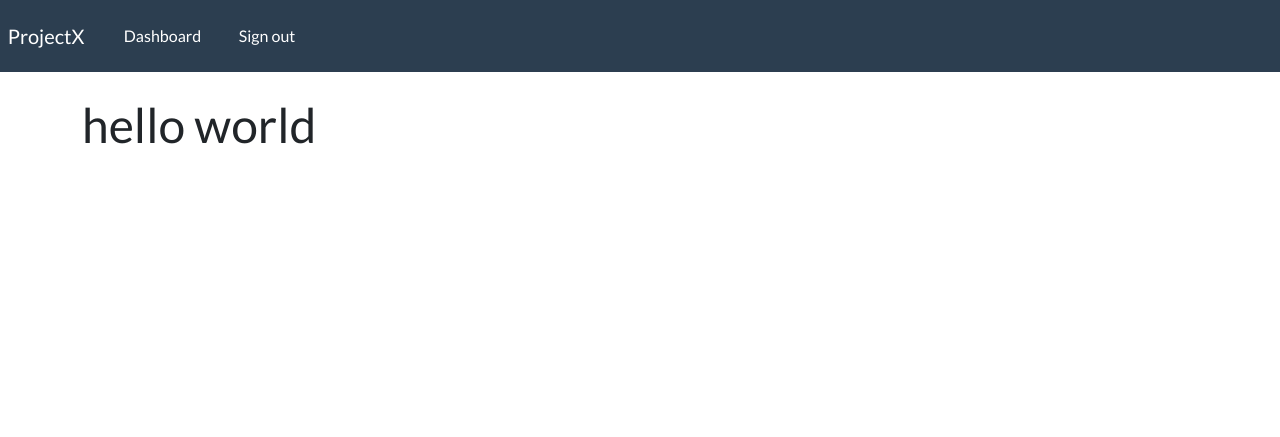
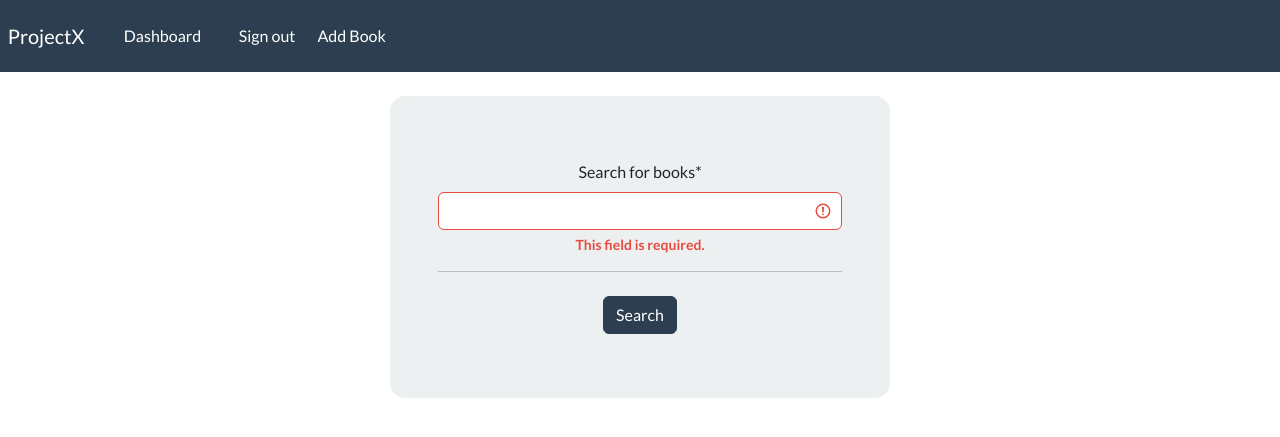
Before and after one commit to DagmawiDelelegne/SB, a Django app: page /dashboard in a window 1280 px wide. Shown: the top 437 px of the page. Run offline with Django 5.2, Linux system fonts and the light colour scheme; a user stored in the database is signed in; some libraries are stand-ins or nearby versions.

Commit message:
The search bar is created but the results of search are shown as string and dont have link to show additional information

```diff
--- a/shareab/forms.py
+++ b/shareab/forms.py
@@ -2,15 +2,31 @@ from django.contrib.auth.forms import UserCreationForm,AuthenticationForm
 from django.contrib.auth.models import User
 
 from django import forms
+
+from .choices import CAMPUS_CHOICES
 from django.forms.widgets import PasswordInput, TextInput
+
 class CreateUserForm(UserCreationForm):
+    campus = forms.ChoiceField(choices=CAMPUS_CHOICES, required=True)
+    bio = forms.CharField(widget=forms.Textarea(attrs={'rows' : 3, 'cols' : 30}), required=False)
+    profile_image = forms.ImageField(required=False)
 
     class Meta:
         model = User
-        fields = ['username', 'password1', 'password2']
+        fields = ['username', 'password1', 'password2', 'campus', 'bio', 'profile_image']
 
 # - login a user
 
 class LoginForm(AuthenticationForm):
         username = forms.CharField(widget=TextInput())
         password = forms.CharField(widget=PasswordInput())
+
+# - search bar
+class BookSearchForm(forms.Form):
+     search_query = forms.CharField(label="Search for books", max_length= 100)
+
+# - add a book
+class BookForm(forms.Form):
+     title = forms.CharField(max_length=255)
+     author = forms.CharField(max_length=255)
+     course = forms.CharField(max_length=255)
--- a/shareab/models.py
+++ b/shareab/models.py
@@ -14,6 +14,7 @@ class Profile(models.Model):
 class Book(models.Model):
     title = models.CharField(max_length=255)
     author = models.CharField(max_length=255)
+    course = models.CharField(max_length=255)
     user = models.ForeignKey(User, on_delete=models.CASCADE)
     created_at = models.DateTimeField(auto_now_add=True)
 
--- a/shareab/templates/shareab/base.html
+++ b/shareab/templates/shareab/base.html
@@ -31,13 +31,13 @@
 
         </div>
 
-        <script src="{% static 'js/app.js' %}">
+        <script src="{% static 'js/app.js' %}"></script>
 
-            <script src="https://code.jquery.com/jquery-3.4.1.slim.min.js" integrity="sha384-J6qa4849blE2+poT4WnyKhv5vZF5SrPo0iEjwBvKU7imGFAV0wwj1yYfoRSJoZ+n" crossorigin="anonymous"></script>
+        <script src="https://code.jquery.com/jquery-3.4.1.slim.min.js" integrity="sha384-J6qa4849blE2+poT4WnyKhv5vZF5SrPo0iEjwBvKU7imGFAV0wwj1yYfoRSJoZ+n" crossorigin="anonymous"></script>
 
-            <script src="https://cdn.jsdelivr.net/npm/popper.js@1.16.0/dist/umd/popper.min.js" integrity="sha384-Q6E9RHvbIyZFJoft+2mJbHaEWldlvI9IOYy5n3zV9zzTtmI3UksdQRVvoxMfooAo" crossorigin="anonymous"></script>
+        <script src="https://cdn.jsdelivr.net/npm/popper.js@1.16.0/dist/umd/popper.min.js" integrity="sha384-Q6E9RHvbIyZFJoft+2mJbHaEWldlvI9IOYy5n3zV9zzTtmI3UksdQRVvoxMfooAo" crossorigin="anonymous"></script>
 
-            <script src="https://cdn.jsdelivr.net/npm/bootstrap@4.4.1/dist/js/bootstrap.min.js" integrity="sha384-wfSDF2E50Y2D1uUdj0O3uMBJnjuUD4Ih7YwaYd1iqfktj0Uod8GCExl3Og8ifwB6" crossorigin="anonymous"></script>
+        <script src="https://cdn.jsdelivr.net/npm/bootstrap@4.4.1/dist/js/bootstrap.min.js" integrity="sha384-wfSDF2E50Y2D1uUdj0O3uMBJnjuUD4Ih7YwaYd1iqfktj0Uod8GCExl3Og8ifwB6" crossorigin="anonymous"></script>
 
     </body>
 
--- a/shareab/templates/shareab/dashboard.html
+++ b/shareab/templates/shareab/dashboard.html
@@ -1,8 +1,30 @@
 {% extends 'shareab/base.html' %}
+{%load crispy_forms_tags %}
+
+{%block content%}
+    <body>
+
+        <div class="container bg-light shadow-md p-5 form_layout text-center">
 
 
-{%block content%}
 
-    <h1> hello world</h1>
+          <form method="GET" class="mt-3">
+            {% csrf_token %}
+            {{ form|crispy}}
+            <hr>
+            <button  type="submit" class="btn btn-primary mt-2 center-button ">Search</button>
+        </form>
+        {% if results %}
+        <h3>Search Results:</h3>
+        <ul>
+            {% for book in results %}
+                <li>{{ book.title }} by {{ book.author }}</li>
+            {% endfor %}
+        </ul>
+    {% endif %}
+
+        </div>
+
+    </body>
 
 {%endblock%}
--- a/shareab/templates/shareab/navbar.html
+++ b/shareab/templates/shareab/navbar.html
@@ -49,6 +49,12 @@
             </li>
 
 
+            <li class="nav-item">
+
+              <a class="nav-link" href="{% url 'add_book' %}">Add Book &nbsp; <i class="fa fa-sign-out" aria-hidden="true"></i> </a>
+
+            </li>
+
         </ul>
 
         {% else %}
--- a/shareab/templates/shareab/register.html
+++ b/shareab/templates/shareab/register.html
@@ -8,7 +8,7 @@
         <hr>
         <br>
 
-        <form method ="POST" autocomplete="off">
+        <form method ="POST" autocomplete="off" enctype="multipart/form-data">
 
             {%csrf_token%}
 
--- a/shareab/urls.py
+++ b/shareab/urls.py
@@ -16,6 +16,9 @@ urlpatterns = [
 
     path('dashboard', views.dashboard, name="dashboard"),
 
+   # path('book_search', views.book_search, name='book_search'),
+
+    path('add_book', views.add_Book, name='add_book'),
 ]
 if settings.DEBUG:
     urlpatterns += static(settings.MEDIA_URL, document_root=settings.MEDIA_ROOT)
--- a/shareab/views.py
+++ b/shareab/views.py
@@ -1,11 +1,10 @@
 from django.shortcuts import render,redirect
-from .forms import CreateUserForm,LoginForm
-
 from django.contrib.auth.models import auth
 from django.contrib.auth import authenticate
-
 from django.contrib.auth.decorators import login_required
 
+from .forms import CreateUserForm,LoginForm,BookSearchForm,BookForm
+from .models import Profile,Book
 def home(request):
 
     return render(request, 'shareab/index.html')
@@ -17,17 +16,20 @@ def register(request):
     form = CreateUserForm()
 
     if request.method == "POST":
-          form = CreateUserForm(request.POST)
+          form = CreateUserForm(request.POST,request.FILES)
 
           if form.is_valid():
-               form.save()
+               user=form.save()
+               Profile.objects.create(user=user, bio=form.cleaned_data['bio'],profile_image=form.cleaned_data['profile_image'], campus=form.cleaned_data['campus'])
                return redirect('login')
 
+    else:
+         form = CreateUserForm()
     context = {"form": form}
     return  render(request, 'shareab/register.html', context)
 
+
 #login user
-
 def my_login(request):
 
     form = LoginForm()
@@ -51,10 +53,55 @@ def my_login(request):
 
 @login_required(login_url='login')
 def dashboard(request):
-    return render(request,'shareab/dashboard.html')
+    results = None
+
+    if request.method == 'GET':
+        form = BookSearchForm(request.GET)
+
+        if form.is_valid():
+            search_query = form.cleaned_data['search_query']
+            results = Book.objects.filter(title__icontains=search_query)
+
+    else:
+        form = BookSearchForm()
+    return render(request, 'shareab/dashboard.html', {'form': form, 'results': results})
+
+"""
+@login_required(login_url='login')
+def book_search(request):
+     results = None
+     if request.method == 'GET':
+
+          form = BookSearchForm(request.GET)
+
+          if form.is_valid():
+               search_query = form.cleaned_data['search_query']
+               results = Book.objects.filter(title__icontains=search_query)
+               return render(request, 'search_results.html', {'results': results, 'form': form})
+
+     else:
+        form = BookSearchForm()
+"""
 
 
-#logout user
+@login_required(login_url='login')
+def add_Book(request):
+     if request.method == 'POST':
+          form = BookForm(request.POST)
+          if form.is_valid():
+               title = form.cleaned_data['title']
+               author = form.cleaned_data['author']
+               course = form.cleaned_data['course']
+               user = request.user
+               Book.objects.create(title=title, author=author, course=course, user=user)
+               return redirect('dashboard')
+     else:
+          form = BookForm()
+
+     return render(request, 'shareab/add_book.html', {'form': form})
+
+
+    #logout user
 def my_logout(request):
 
      auth.logout(request)
```
Also changed, not shown: shareab/templates/shareab/add_book.html (added, +13 -0 lines), db.sqlite3, shareab/migrations/0002_book_course.py (added), static/css/styles.css (line endings or trailing spaces).
